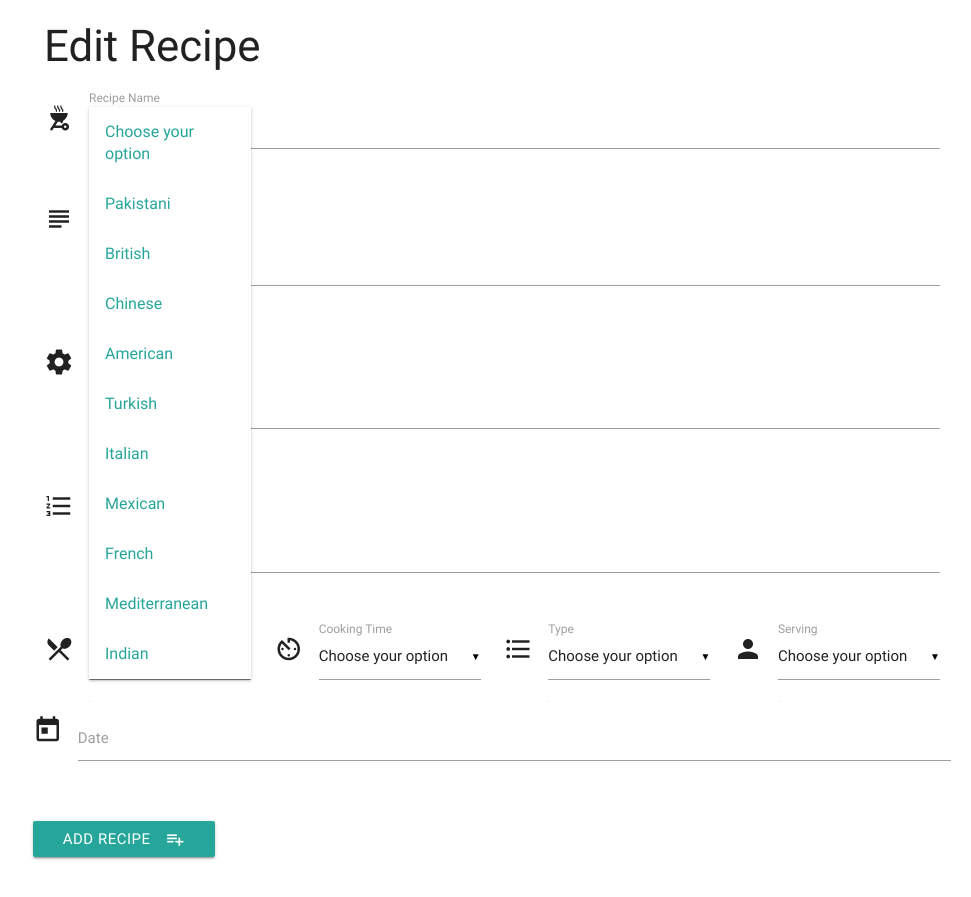
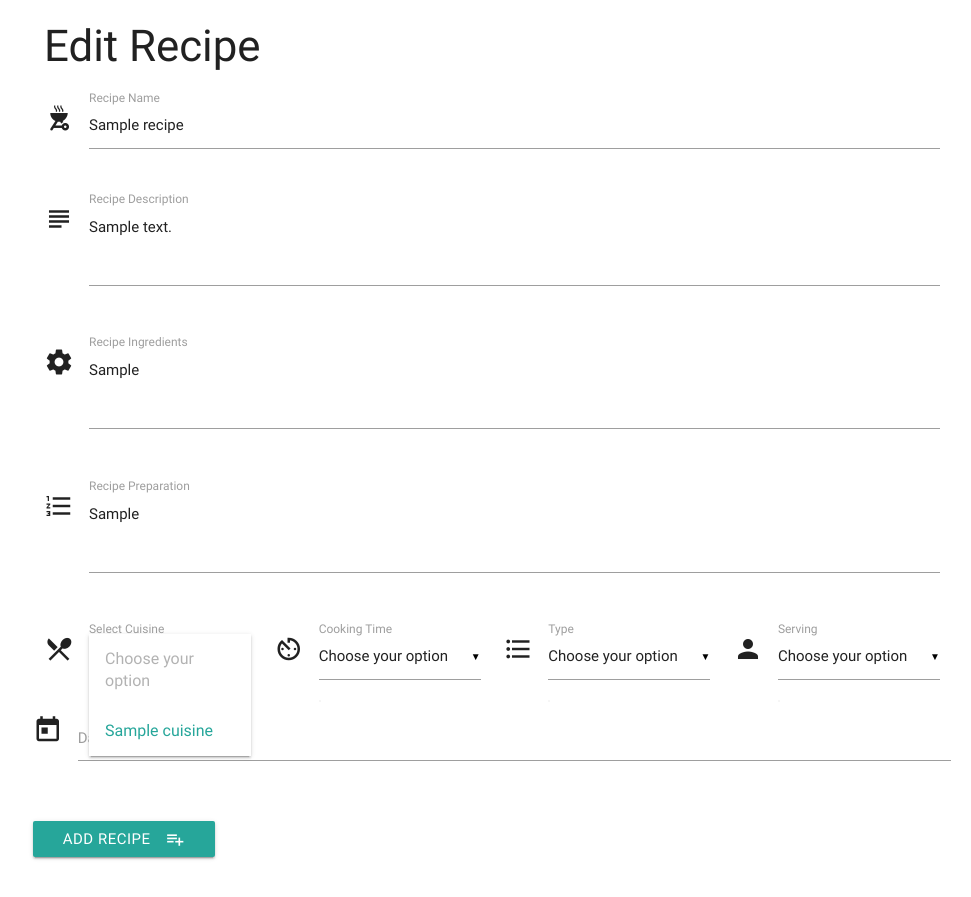
Before and after one commit to sohailshams/cookbook, a Flask app: template templates/editrecipe.html in a window 1280 px wide, after a click on "Choose your option". Shown: the whole page, without its empty margins (148-1119 px from the left). Run offline with Flask 2, Linux system fonts and the light colour scheme; the template is opened without the code that fills it: most values are stand-ins (such as "Sample title", 1, 10 or a date in 2020); some libraries are stand-ins or nearby versions.

Commit message:
Updated all select cuisine, type, cooking time & serving with for loop

```diff
--- a/templates/editrecipe.html
+++ b/templates/editrecipe.html
@@ -34,21 +34,14 @@
             <label for="icon_telephone">Recipe Preparation</label>
         </div>
         </div>
-        <div class="row">
+       <div class="row">
         <div class="input-field col s12 m6 l3">
         <i class="material-icons prefix">local_dining</i>
-    <select class="recipe_cuisine" id="recipe_cuisine" name="recipe_cuisine" required>
-      <option value="">Choose your option </option>
-      <option value="Pakistani">Pakistani</option>
-      <option value="British">British</option>
-      <option value="Chinese">Chinese</option>
-      <option value="American">American</option>
-      <option value="Turkish">Turkish</option>
-      <option value="Italian">Italian</option>
-      <option value="Mexican">Mexican</option>
-      <option value="French">French</option>
-      <option value="Mediterranean">Mediterranean</option>
-      <option value="Indian">Indian</option>
+    <select class="recipe_cuisine" id="recipe_cuisine" name="cuisine_name" required>
+      <option value="" disabled selected>Choose your option </option>
+      {% for cuisine in cuisines %}
+      <option value="{{cuisine.cuisine_name}}">{{cuisine.cuisine_name}}</option>
+      {% endfor %}
     </select>
     <label>Select Cuisine</label>
   </div>
```
Also changed, not shown: other parts of templates/editrecipe.html (+14 -21 lines).
